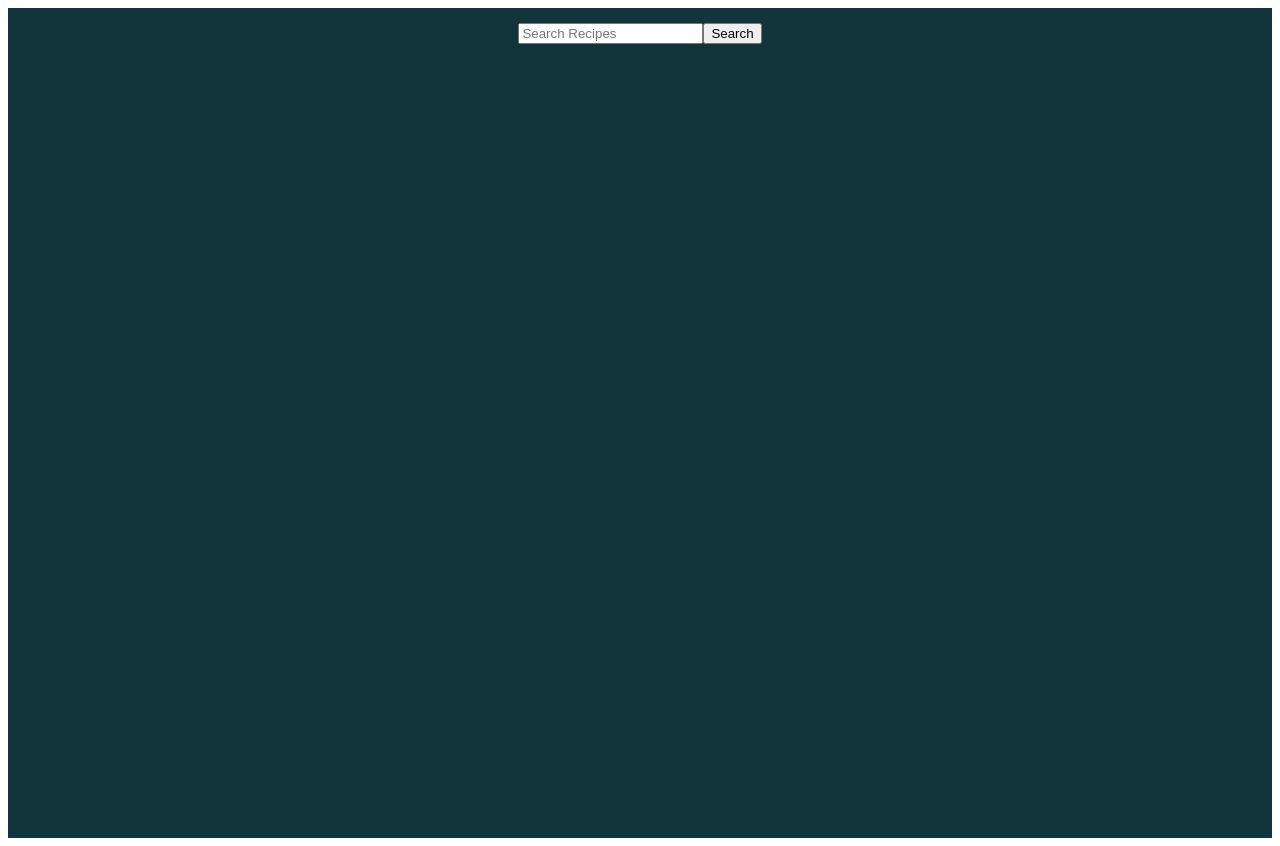
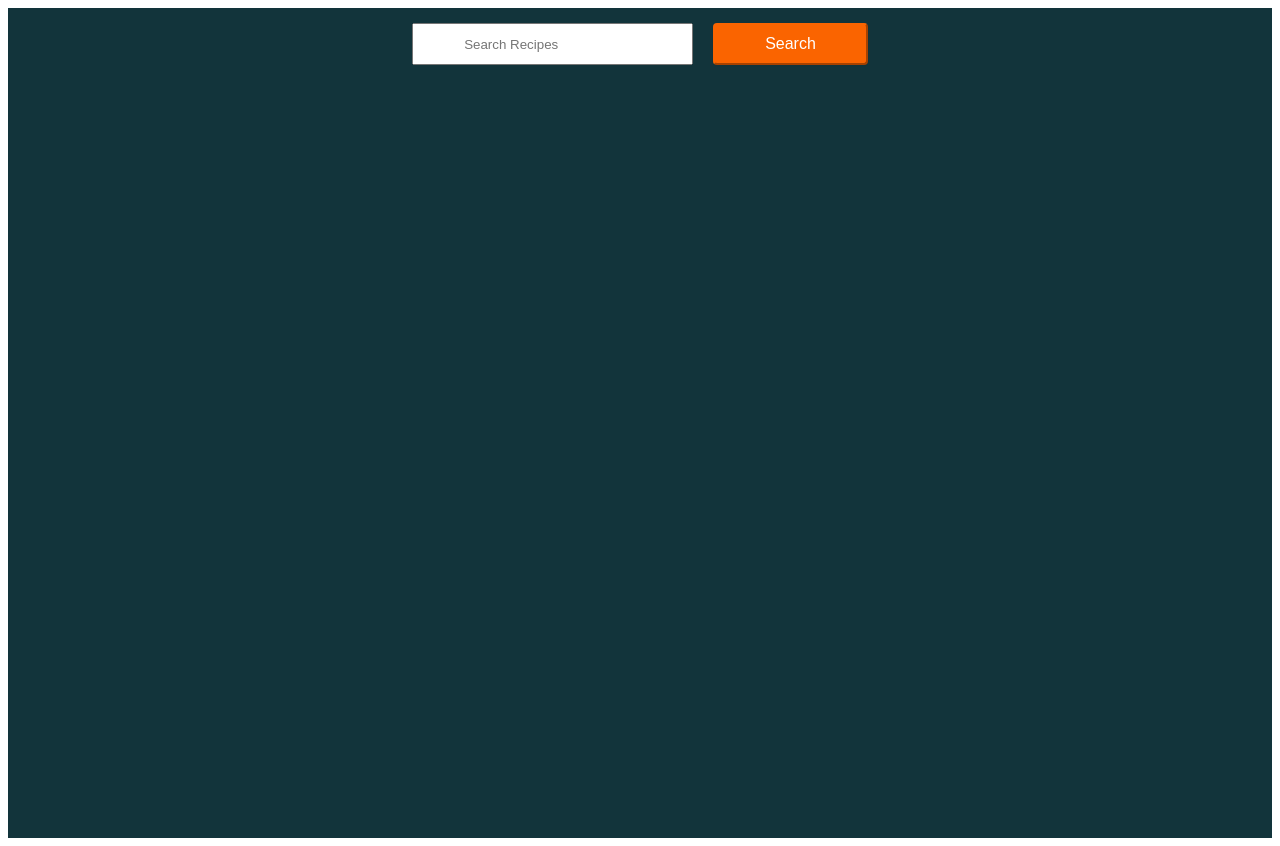
Before and after one commit to ash730xo/udemy_reactCC, a React (Vite) app: page / in a window 1280 px wide. Built offline with nearby package versions, Linux system fonts and the light colour scheme.

Commit message:
Search & button styles

```diff
--- a/src/components/search/index.jsx
+++ b/src/components/search/index.jsx
@@ -1,4 +1,5 @@
 import React from "react";
+import './syles.css'
 
 const Search = () => {
     return (
--- a/src/components/search/syles.css
+++ b/src/components/search/syles.css
@@ -0,0 +1,20 @@
+.Search{
+    display: flex;
+    gap: 20px;
+    justify-content: center;
+}
+
+.Search input {
+    padding: 10px 50px;
+}
+
+.Search button {
+    background-color: #fa6400;
+    padding: 10px 50px;
+    color: #fff;
+    font-size: 16px;
+    box-shadow: 0 1px 3px 0 rgb(0 0 0 / 2%);
+    border-radius: 4px;
+    border-color: #fa6400;
+    cursor: pointer;
+}
```
